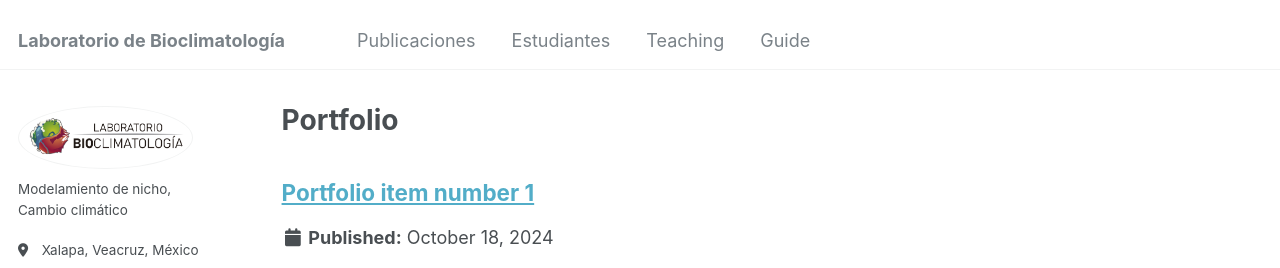
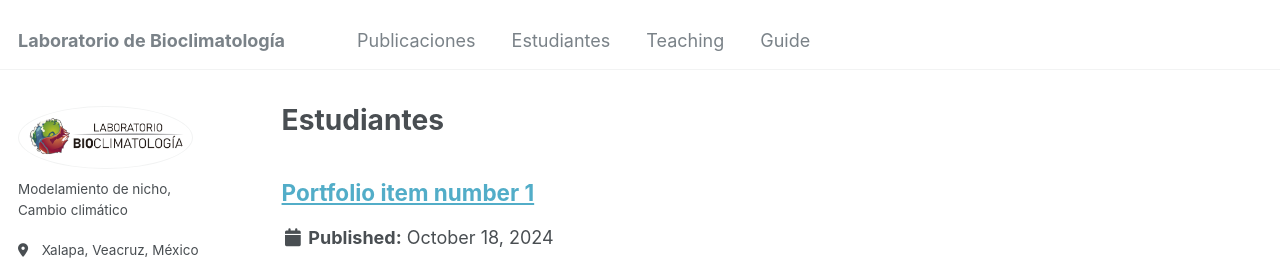
Before and after one commit to Mauriciodiazz/labbioclim, a Jekyll site: the page built from _pages/portfolio.html, in a window 1280 px wide and 900 px high. Shown: the top 268 px of the window. Built offline with Jekyll 4.4.1, drawn with Linux system fonts in a browser that asks for light colours.

Commit message:
Update portfolio.html

```diff
--- a/_pages/portfolio.html
+++ b/_pages/portfolio.html
@@ -1,7 +1,7 @@
 ---
 layout: archive
-title: "Portfolio"
-permalink: /portfolio/
+title: "Estudiantes"
+permalink: /estudiantes/
 author_profile: true
 ---
 
```
